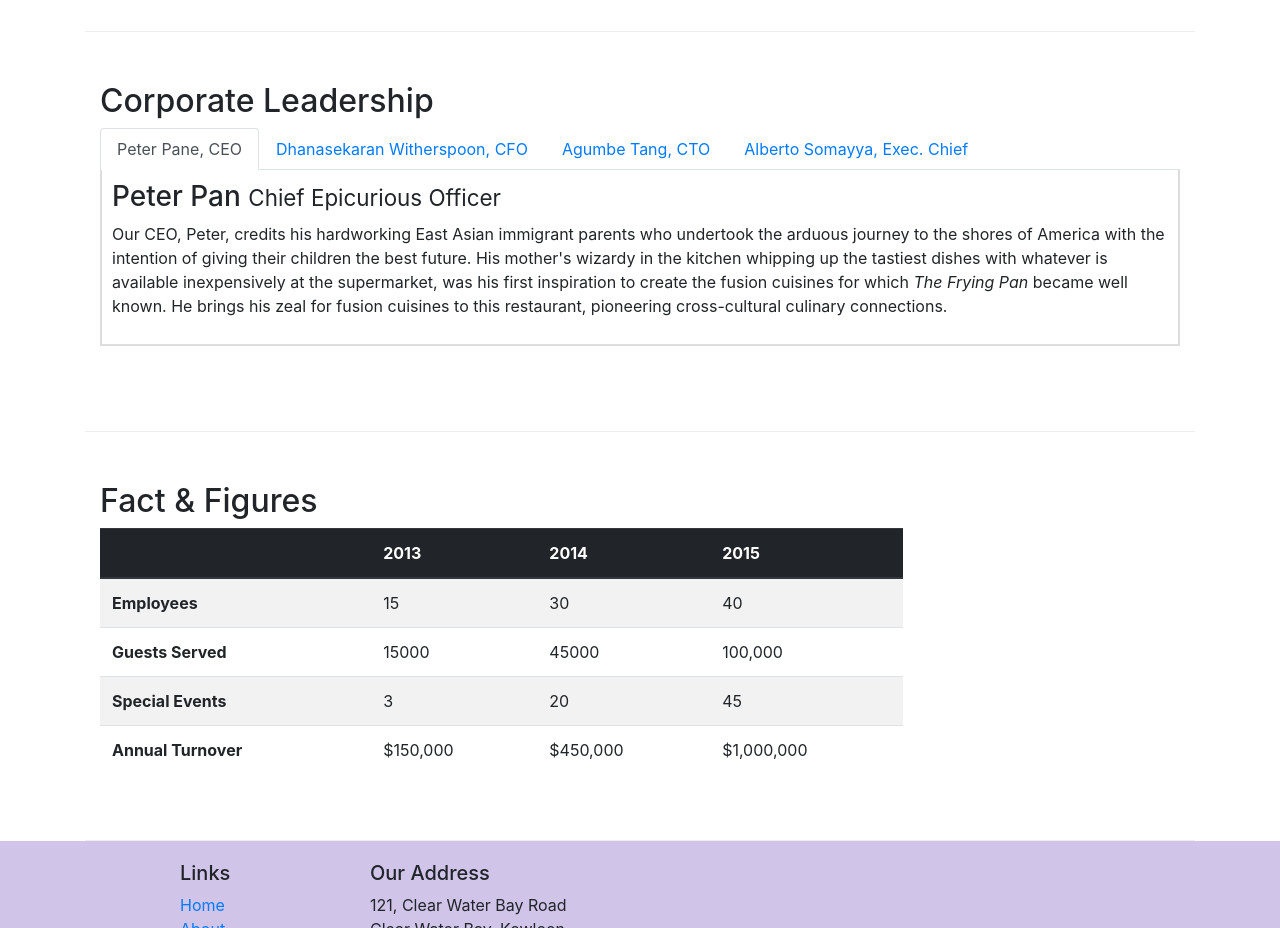
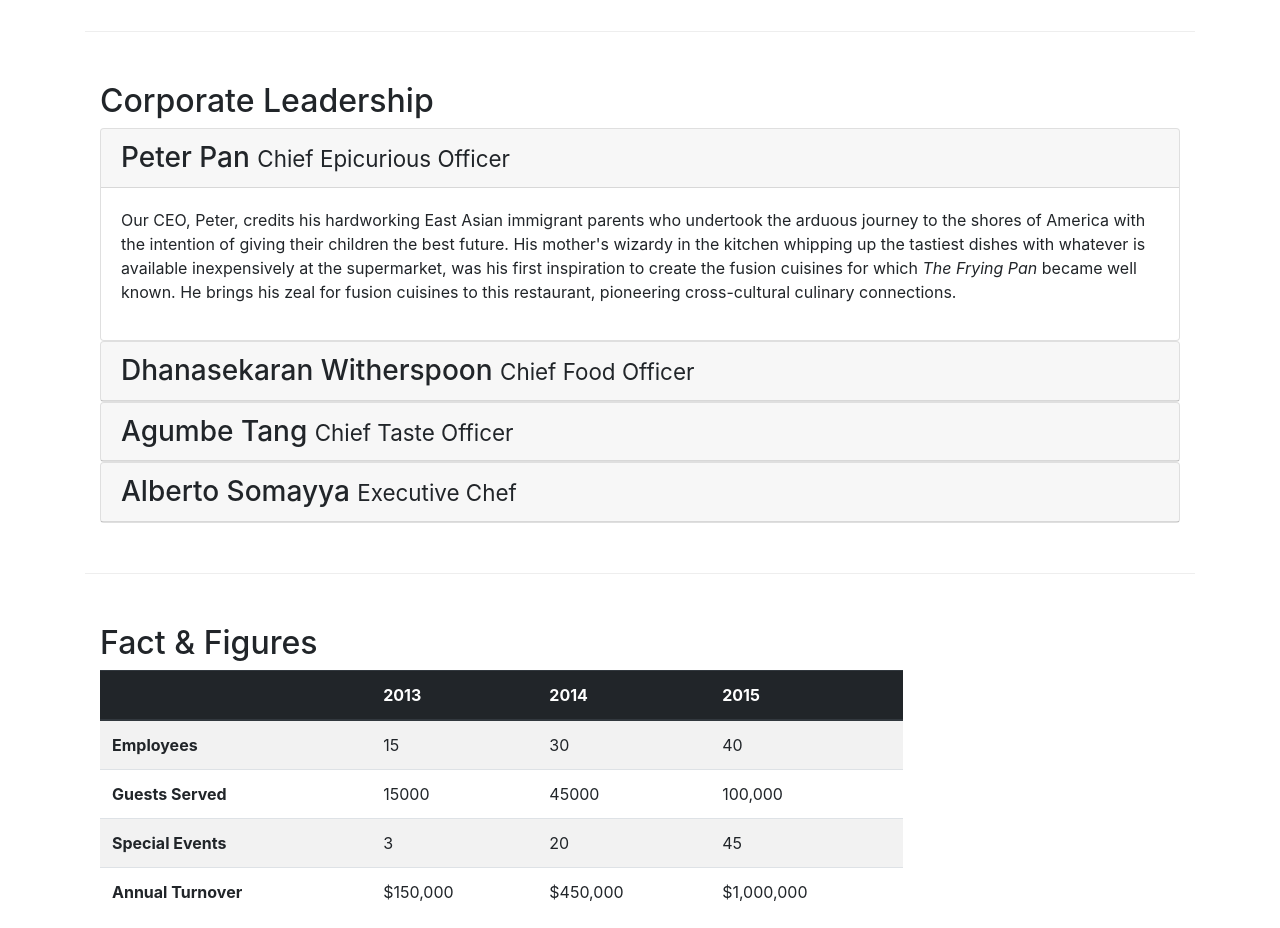
Before and after one commit to Jhamtanidev/bootstrap, a website: page aboutus.html in a window 1280 px wide. Shown: the part 940-1868 px from the top of the page. Drawn offline with nearby package versions, Linux system fonts and the light colour scheme; files that its build step writes are made by us from their sources; files whose address does not match are found by name.

Commit message:
accordion

```diff
--- a/aboutus.html
+++ b/aboutus.html
@@ -118,59 +118,87 @@
             <div class="col-12">
                 <h2>Corporate Leadership</h2>
 
-                <ul class="nav nav-tabs">
-                    <li class="nav-item">
-                        <a class="nav-link active" href="#peter"
-                        role="tab" data-toggle="tab">Peter Pane, CEO</a>
 
-                    </li>
+                <div class="accordion">
+                    <div class="card">
 
-                    <li class="nav-item">
-                        <a class="nav-link" href="#danny"
-                        role="tab" data-toggle="tab">Dhanasekaran Witherspoon, CFO</a>
+                        <div class="card-header" role="tab" id="peterhead">
+                            <h3 class="mb-0">
+                                <a data-toggle="collapse" data-target="#peter">
+                                   Peter Pan <small>Chief Epicurious Officer</small>
+                                </a>
+                            </h3>
 
-                    </li>
-
-                    <li class="nav-item">
-                        <a class="nav-link" href="#agumbe"
-                        role="tab" data-toggle="tab">Agumbe Tang, CTO</a>
-
-                    </li>
-
-                    <li class="nav-item">
-                        <a class="nav-link" href="#alberto"
-                        role="tab" data-toggle="tab">Alberto Somayya, Exec. Chief</a>
-
-                    </li>
+                        </div>
+                        <div  class="collapse show" id="peter" data-parent="#accordion">
+                            <div class="card-body">
+                                <p>Our CEO, Peter, credits his hardworking East Asian immigrant parents who undertook the arduous journey to the shores of America with the intention of giving their children the best future. His mother's wizardy in the kitchen whipping up the tastiest dishes with whatever is available inexpensively at the supermarket, was his first inspiration to create the fusion cuisines for which <em>The Frying Pan</em> became well known. He brings his zeal for fusion cuisines to this restaurant, pioneering cross-cultural culinary connections.</p>
 
 
-                </ul>
 
-                <div class="tab-content">
+                            </div>
+                        </div>
+                    </div>
+                    <div class="card">
+                        <div class="card-header" role="tab" id="dannyhead">
+                            <h3 class="mb-0">
+                                <a  data-toggle="collapse" data-target="#danny" >
+                                    Dhanasekaran Witherspoon <small>Chief Food Officer</small>
+                                </a>
+                            </h3>
 
-                    <div role="tabpanel" class="tab-pane show fade active" id="peter">
-                        <h3>Peter Pan <small>Chief Epicurious Officer</small></h3>
-                        <p class="d-none d-sm-block">Our CEO, Peter, credits his hardworking East Asian immigrant parents who undertook the arduous journey to the shores of America with the intention of giving their children the best future. His mother's wizardy in the kitchen whipping up the tastiest dishes with whatever is available inexpensively at the supermarket, was his first inspiration to create the fusion cuisines for which <em>The Frying Pan</em> became well known. He brings his zeal for fusion cuisines to this restaurant, pioneering cross-cultural culinary connections.</p>
+                        </div>
+                        <div  class="collapse" id="danny" data-parent="#accordion">
+                            <div class="card-body">
+                                <p>Our CFO, Danny, as he is affectionately referred to by his colleagues, comes from a long established family tradition in farming and produce. His experiences growing up on a farm in the Australian outback gave him great appreciation for varieties of food sources. As he puts it in his own words, <em>Everything that runs, wins, and everything that stays, pays!</em></p>
+
+
+
+                            </div>
+                        </div>
                     </div>
+                    <div class="card">
 
-                    <div role="tabpanel" class="tab-pane fade " id="danny">
-                        <h3>Dhanasekaran Witherspoon <small>Chief Food Officer</small></h3>
-                        <p class="d-none d-sm-block">Our CFO, Danny, as he is affectionately referred to by his colleagues, comes from a long established family tradition in farming and produce. His experiences growing up on a farm in the Australian outback gave him great appreciation for varieties of food sources. As he puts it in his own words, <em>Everything that runs, wins, and everything that stays, pays!</em></p>
+                        <div class="card-header" role="tab" id="agumbehead">
+                            <h3 class="mb-0">
+                                <a  data-toggle="collapse" data-target="#agumbe" >
+                                    Agumbe Tang <small>Chief Taste Officer</small>
+                                </a>
+                            </h3>
+
+                        </div>
+                        <div  class="collapse" id="agumbe" data-parent="#accordion">
+                            <div class="card-body">
+                                <p>Blessed with the most discerning gustatory sense, Agumbe, our CTO, personally ensures that every dish that we serve meets his exacting tastes. Our chefs dread the tongue lashing that ensues if their dish does not meet his exacting standards. He lives by his motto, <em>You click only if you survive my lick.</em></p>
+
+
+
+                            </div>
+                        </div>
                     </div>
+                    <div class="card">
+                        <div class="card-header" role="tab" id="albertohead">
+                            <h3 class="mb-0">
+                                <a  data-toggle="collapse" data-target="#alberto" >
+                                    Alberto Somayya <small>Executive Chef</small>
+                                </a>
+                            </h3>
 
-                    <div role="tabpanel" class="tab-pane fade" id="agumbe">
+                        </div>
+                        <div  class="collapse" id="alberto" data-parent="#accordion">
+                            <div class="card-body">
+                                <p>Award winning three-star Michelin chef with wide International experience having worked closely with whos-who in the culinary world, he specializes in creating mouthwatering Indo-Italian fusion experiences. He says, <em>Put together the cuisines from the two craziest cultures, and you get a winning hit! Amma Mia!</em></p>
 
-                        <h3>Agumbe Tang <small>Chief Taste Officer</small></h3>
-                        <p class="d-none d-sm-block">Blessed with the most discerning gustatory sense, Agumbe, our CTO, personally ensures that every dish that we serve meets his exacting tastes. Our chefs dread the tongue lashing that ensues if their dish does not meet his exacting standards. He lives by his motto, <em>You click only if you survive my lick.</em></p>
+
+
+                            </div>
+                        </div>
 
                     </div>
 
-                    <div role="tabpanel" class="tab-pane fade" id="alberto">
-                        <h3>Alberto Somayya <small>Executive Chef</small></h3>
-                        <p class="d-none d-sm-block">Award winning three-star Michelin chef with wide International experience having worked closely with whos-who in the culinary world, he specializes in creating mouthwatering Indo-Italian fusion experiences. He says, <em>Put together the cuisines from the two craziest cultures, and you get a winning hit! Amma Mia!</em></p>
 
 
-                    </div>
+
 
 
                 </div>
```
